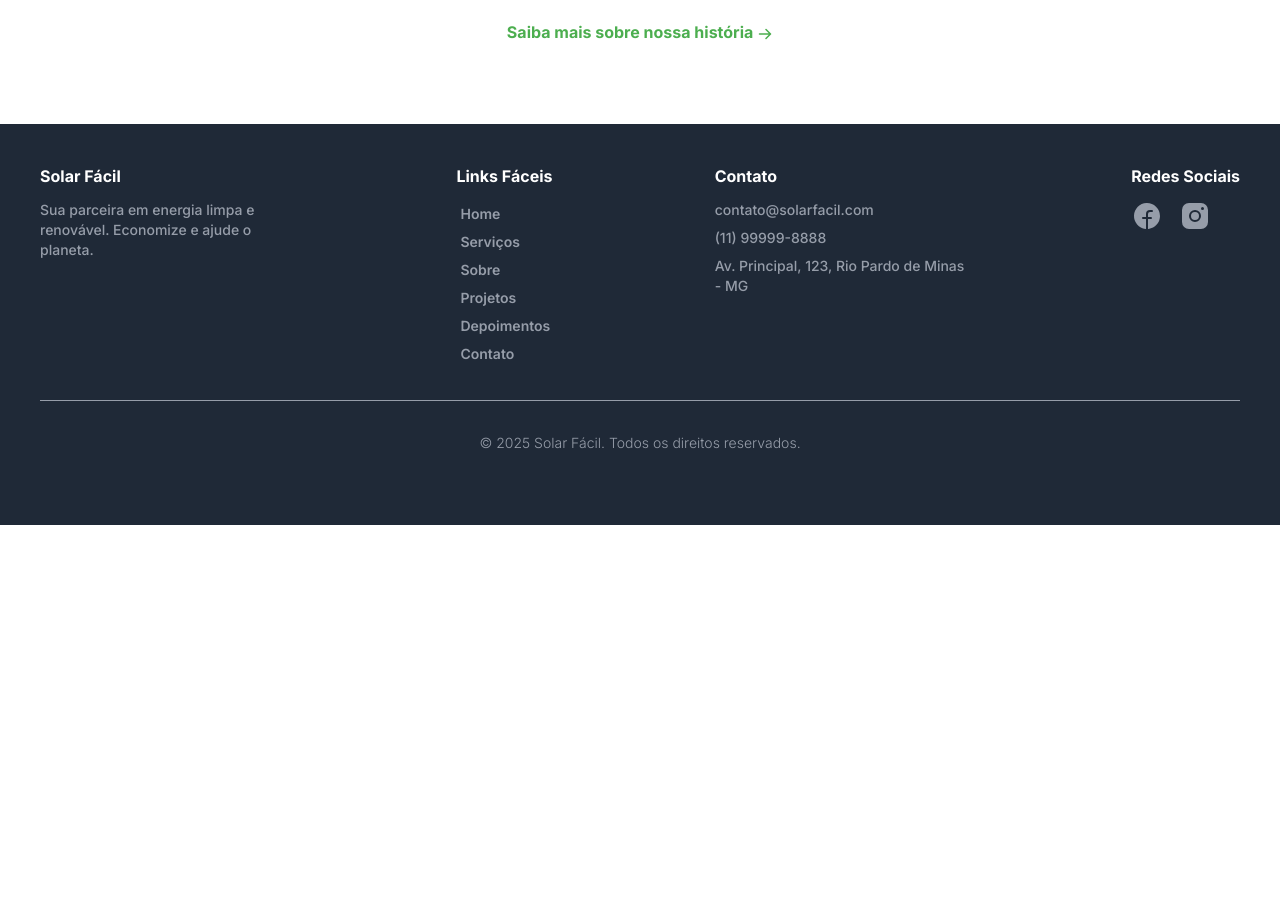
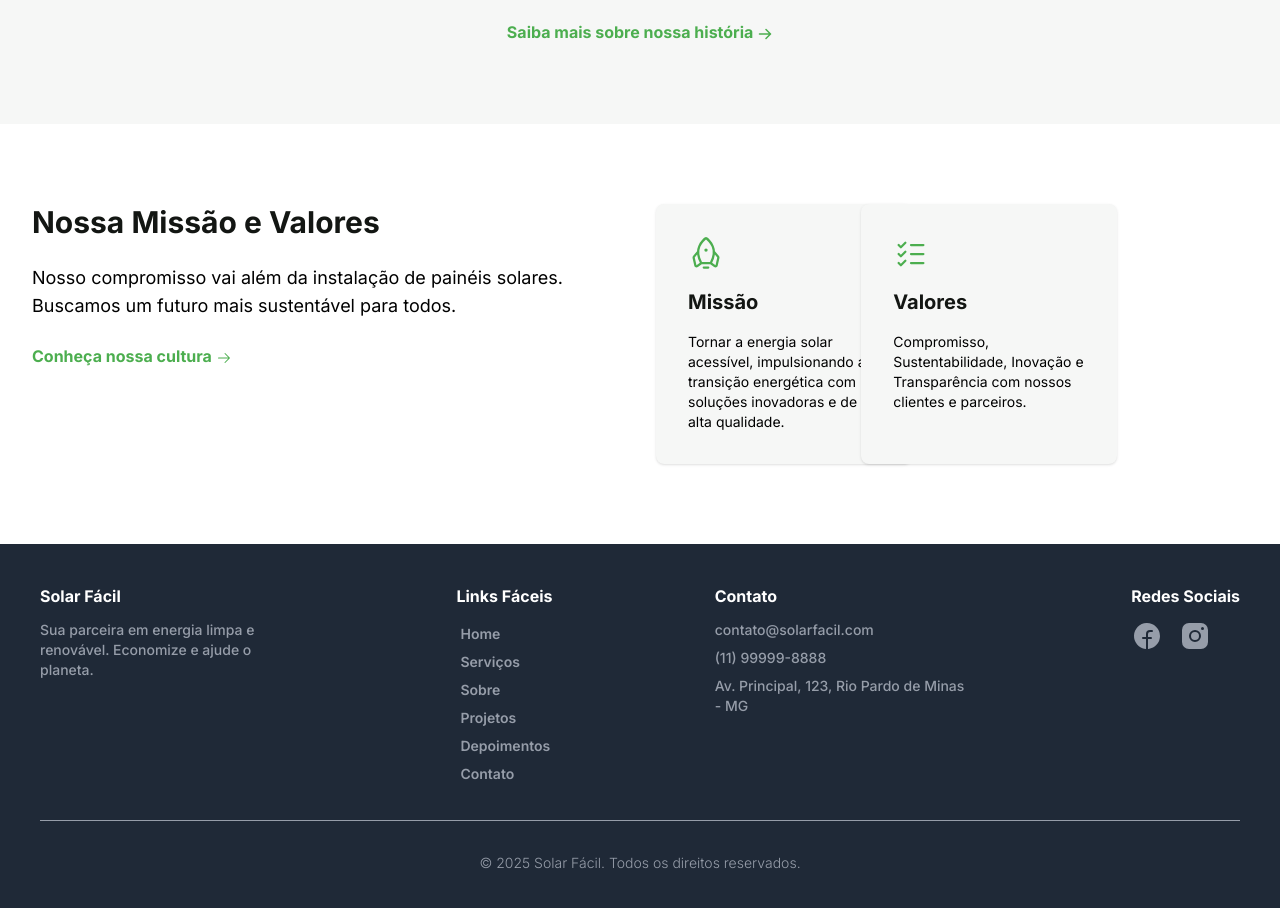
Before and after one commit to lucasfgaldinos/solar-facil, a Next.js app: page / in a window 1280 px wide. Shown: the part 960-1868 px from the top of the page. Before the commit the page ends 1485 px from the top, so only its background shows below. Built offline with nearby package versions, Linux system fonts and the light colour scheme.

Commit message:
style: Ajuste de display nas seções.

```diff
--- a/src/app/globals.css
+++ b/src/app/globals.css
@@ -2,6 +2,7 @@
 
 @theme {
   --color-bg: #ffffff;
+  --color-bg-secondary: #f6f7f6;
   --color-text: #131613;
   --color-primary: #4cae4f;
   --color-dark-bg: #1f2937;
--- a/src/app/page.tsx
+++ b/src/app/page.tsx
@@ -1,5 +1,6 @@
 import { About } from "@/sections/about";
 import { Hero } from "@/sections/hero";
+import { MissionAndValues } from "@/sections/mission-and-values";
 
 export default function Home() {
   return (
@@ -7,6 +8,7 @@ export default function Home() {
       <main className="pt-16">
         <Hero />
         <About />
+        <MissionAndValues />
       </main>
     </div>
   );
--- /dev/null
+++ b/src/components/info-card.tsx
@@ -0,0 +1,71 @@
+import type { ComponentProps, ReactNode } from "react";
+
+type InfoCardProps = ComponentProps<"div"> & {
+  icon: {
+    content: ReactNode;
+    alignment: "center" | "left";
+    bg: boolean;
+  };
+  name: {
+    content: string;
+    alignment: "center" | "left";
+    size: "md" | "lg";
+  };
+  description: {
+    size: "sm" | "md";
+    content: string;
+    alignment: "center" | "left";
+  };
+  shadow?: boolean;
+  bg: "primary" | "secondary";
+};
+
+export function InfoCard({
+  icon,
+  name,
+  description,
+  shadow = true,
+  bg,
+  ...props
+}: InfoCardProps) {
+  return (
+    <div
+      {...props}
+      className={`
+        ${shadow && "shadow"}
+        ${bg === "primary" ? "bg-bg" : "bg-bg-secondary"}
+        min-w-64 w-full p-4 md:p-6 lg:p-8 rounded-lg flex flex-col gap-2
+        md:gap-4
+        `}
+    >
+      <div
+        className={`
+        ${icon.bg && "w-16 h-16 rounded-full bg-primary/20 flex items-center justify-center"}
+        ${icon.alignment === "center" && "mx-auto w-fit h-fit"}
+        text-4xl text-primary
+        `}
+      >
+        {icon.content}
+      </div>
+
+      <p
+        className={`
+        ${name.size === "md" ? "text-lg md:text-xl" : "text-xl md:text-2xl"}
+        ${name.alignment === "center" && "text-center"}
+        text-text font-bold
+        `}
+      >
+        {name.content}
+      </p>
+
+      <p
+        className={`
+        ${description.size === "sm" ? "text-sm" : "text-base"}
+        ${description.alignment === "center" && "text-center"}
+        `}
+      >
+        {description.content}
+      </p>
+    </div>
+  );
+}
--- a/src/components/learn-more-link.tsx
+++ b/src/components/learn-more-link.tsx
@@ -4,10 +4,12 @@ import type { ComponentProps, ReactNode } from "react";
 type LearnMoreLinkProps = ComponentProps<"a"> & {
   children: ReactNode;
   href: string;
+  alignment?: "center" | "left";
 };
 
 export function LearnMoreLink({
   children,
+  alignment = "center",
   href,
   ...props
 }: LearnMoreLinkProps) {
@@ -15,7 +17,7 @@ export function LearnMoreLink({
     <Link
       href={href}
       {...props}
-      className="text-primary font-bold flex gap-1 items-center w-fit mx-auto"
+      className={`${alignment === "center" && "w-fit mx-auto"} text-primary font-bold flex gap-1 items-center`}
     >
       <p className="text-center" style={{ display: "ruby" }}>
         {children}
--- a/src/components/section.tsx
+++ b/src/components/section.tsx
@@ -2,15 +2,22 @@ import type { ComponentProps, ReactNode } from "react";
 
 type SectionProps = ComponentProps<"section"> & {
   children: ReactNode;
+  bgColor?: "primary" | "secondary";
 };
 
-export function Section({ children, ...props }: SectionProps) {
+export function Section({
+  children,
+  bgColor = "primary",
+  ...props
+}: SectionProps) {
   return (
     <section
       {...props}
-      className="max-w-7xl mx-auto w-full px-4 py-10 md:px-8 md:py-20"
+      className={`${bgColor === "primary" ? "bg-bg" : "bg-bg-secondary"} w-full`}
     >
-      {children}
+      <div className="max-w-7xl mx-auto w-full px-4 py-10 md:px-8 md:py-20">
+        {children}
+      </div>
     </section>
   );
 }
--- a/src/components/title.tsx
+++ b/src/components/title.tsx
@@ -2,13 +2,18 @@ import type { ComponentProps, ReactNode } from "react";
 
 type TitleProps = ComponentProps<"h2"> & {
   children: ReactNode;
+  alignment?: "center" | "left";
 };
 
-export function Title({ children, ...props }: TitleProps) {
+export function Title({
+  children,
+  alignment = "center",
+  ...props
+}: TitleProps) {
   return (
     <h2
       {...props}
-      className="text-2xl md:text-3xl text-text font-bold text-center"
+      className={`${alignment === "center" ? "text-center" : "text-left"} text-2xl md:text-3xl text-text font-bold`}
     >
       {children}
     </h2>
--- a/src/sections/about.tsx
+++ b/src/sections/about.tsx
@@ -6,7 +6,7 @@ import { Title } from "@/components/title";
 
 export function About() {
   return (
-    <Section>
+    <Section bgColor="secondary">
       <Title>Sobre Nós</Title>
 
       <p className="my-6 text-center max-w-3xl mx-auto md:text-lg">
--- /dev/null
+++ b/src/sections/mission-and-values.tsx
@@ -0,0 +1,76 @@
+"use client";
+import {
+  ArrowRightIcon,
+  ListChecksIcon,
+  RocketIcon,
+} from "@phosphor-icons/react";
+import type { ReactNode } from "react";
+import { InfoCard } from "@/components/info-card";
+import { LearnMoreLink } from "@/components/learn-more-link";
+import { Section } from "@/components/section";
+import { Title } from "@/components/title";
+
+type MissionAndValueDataProps = {
+  phosphorIcon: ReactNode;
+  title: string;
+  description: string;
+};
+
+const missionAndValuesData: MissionAndValueDataProps[] = [
+  {
+    phosphorIcon: <RocketIcon />,
+    title: "Missão",
+    description:
+      "Tornar a energia solar acessível, impulsionando a transição energética com soluções inovadoras e de alta qualidade.",
+  },
+  {
+    phosphorIcon: <ListChecksIcon />,
+    title: "Valores",
+    description:
+      "Compromisso, Sustentabilidade, Inovação e Transparência com nossos clientes e parceiros.",
+  },
+];
+
+export function MissionAndValues() {
+  return (
+    <Section>
+      <div className="flex flex-col gap-8 md:grid md:grid-cols-2">
+        <div>
+          <Title alignment="left">Nossa Missão e Valores</Title>
+          <p className="py-6 md:text-lg">
+            Nosso compromisso vai além da instalação de painéis solares.
+            Buscamos um futuro mais sustentável para todos.
+          </p>
+          <LearnMoreLink alignment="left" href="/">
+            Conheça nossa cultura <ArrowRightIcon size={16} />
+          </LearnMoreLink>
+        </div>
+
+        <div className="grid grid-cols-1 md:grid-cols-2 lg:grid-cols-3 gap-4 md:gap-6">
+          {missionAndValuesData.length > 0 &&
+            missionAndValuesData.map((item) => (
+              <InfoCard
+                key={item.title}
+                icon={{
+                  content: item.phosphorIcon,
+                  alignment: "left",
+                  bg: false,
+                }}
+                name={{
+                  content: item.title,
+                  alignment: "left",
+                  size: "md",
+                }}
+                description={{
+                  content: item.description,
+                  alignment: "left",
+                  size: "sm",
+                }}
+                bg="secondary"
+              />
+            ))}
+        </div>
+      </div>
+    </Section>
+  );
+}
```
